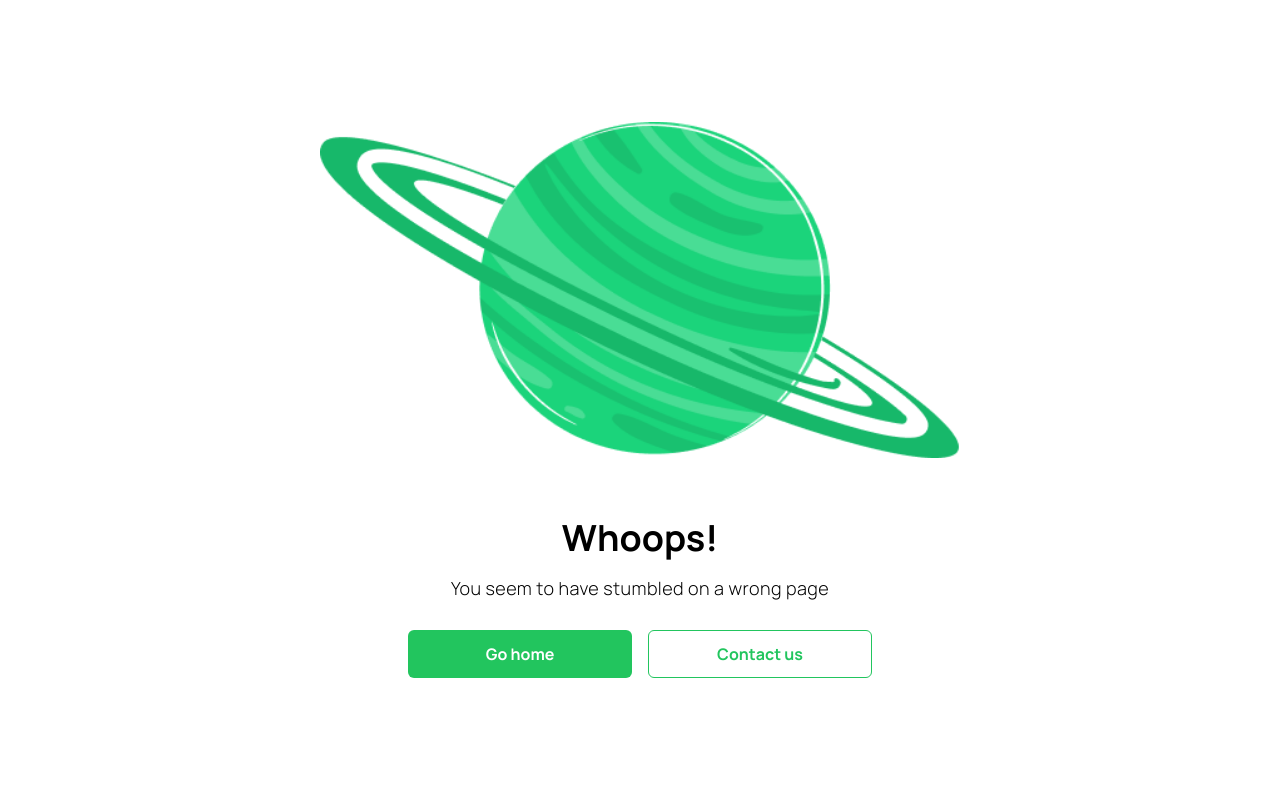
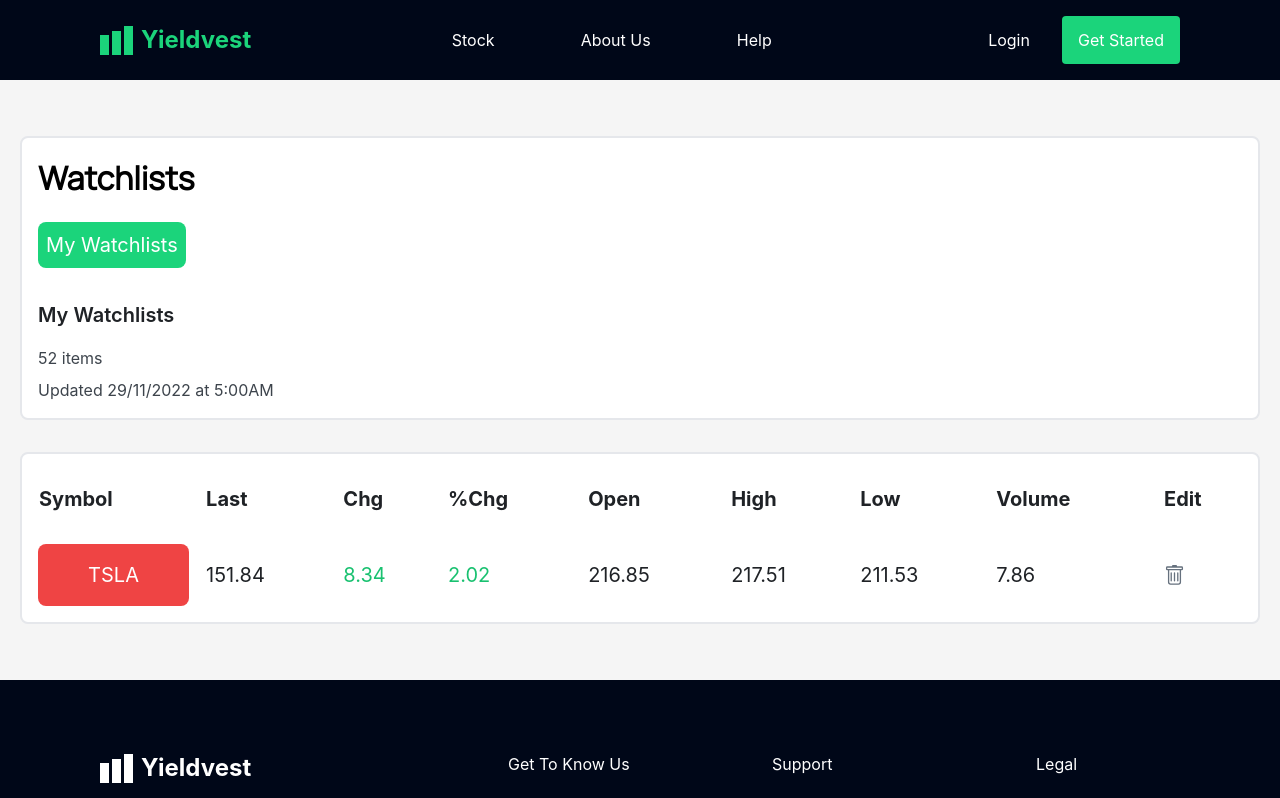
Before and after one commit to workshopapps/investment.web, a React (Create React App) app in the folder frontend/: page /watchlist in a window 1280 px wide. Shown: the top 798 px of the page. Built offline with nearby package versions, Linux system fonts and the light colour scheme; no server answers.

Commit message:
Styling: Implement watchlist page
- Created Watchlist head and watchlist table component
-Created watchlist page
- Added watchlist page to the routing

```diff
--- a/frontend/src/App.js
+++ b/frontend/src/App.js
@@ -48,6 +48,7 @@ import Login from './pages/login/Login';
 import Signup from './pages/signup/Signup';
 import Success from './pages/successPayment/Success';
 import Cancel from './pages/cancelPayment/Cancel';
+import Watchlist from './pages/watchlist/Watchlist.jsx';
 
 // Define Page Routes
 const router = createBrowserRouter([
@@ -234,6 +235,11 @@ const router = createBrowserRouter([
         path: '/cancel',
         element: <Cancel />,
         errorElement: <ErrorPage />
+    },
+    {
+        path: 'watchlist',
+        element: <Watchlist />,
+        errorElement: <ErrorPage />
     }
 ]);
 
--- /dev/null
+++ b/frontend/src/components/watchlist/WatchHead.jsx
@@ -0,0 +1,27 @@
+import React from 'react';
+
+const WatchHead = () => {
+    return (
+        <div className="bg-white mb-[32px] rounded-[8px] p-[16px] border-[2px]">
+            <div>
+                <h2 className="text-[21px] md:text-[32px] font-[600] font-Hauora mb-[10px] md:mb-[20px]">
+                    Watchlists
+                </h2>
+                <div className="watchlist-btns flex justify-start items-center mb-[20px] md:mb-[32px]">
+                    <div className="bg-primary102 text-white p-[8px] font-[400] text-[18px] md:text-[20px] rounded-[8px]">
+                        My Watchlists
+                    </div>
+                </div>
+                <h5 className="text-[18px] md:text-[20px] font-[600] text-[#1F2226] mb-[16px]">
+                    My Watchlists
+                </h5>
+                <div className="text-[16px] text-[#3D444C] font-[400]">
+                    <p className="mb-[8px]">52 items</p>
+                    <p>Updated 29/11/2022 at 5:00AM</p>
+                </div>
+            </div>
+        </div>
+    );
+};
+
+export default WatchHead;
--- /dev/null
+++ b/frontend/src/components/watchlist/WatchTable.jsx
@@ -0,0 +1,77 @@
+import React from 'react';
+import { BsTrash } from 'react-icons/bs';
+
+const WatchTable = () => {
+    const tableHead = ['Symbol', 'Last', 'Chg', '%Chg', 'Open', 'High', 'Low', 'Volume', 'Edit'];
+    const stockWatchLists = [
+        {
+            symbol: 'TSLA',
+            last: 151.84,
+            chg: 8.34,
+            perChg: 2.02,
+            open: 216.85,
+            high: 217.51,
+            low: 211.53,
+            volume: 7.86
+        }
+    ];
+    return (
+        <div className="bg-white border-[2px] rounded-[8px]">
+            <div className="overflow-x-auto ">
+                <table className="w-full divide-y border-spacing-[16px] md:border-spacing-[16px] border-separate">
+                    <thead className="">
+                        <tr>
+                            {tableHead.map((item, index) => {
+                                return (
+                                    <th
+                                        key={index}
+                                        scope="col"
+                                        className="py-3.5 text-left text-[20px] font-[700] text-[#1F2226]">
+                                        {item}
+                                    </th>
+                                );
+                            })}
+                        </tr>
+                    </thead>
+                    <tbody className="bg-white">
+                        {stockWatchLists.map((stock, index) => (
+                            <tr key={index} className={index % 2 === 0 ? undefined : 'bg-gray-50'}>
+                                <td className="whitespace-nowrap text-center  text-[20px] font-[400] text-white rounded-[8px] bg-red-500 mr-10px">
+                                    {stock.symbol}
+                                </td>
+                                <td className="whitespace-nowrap py-4 text-[20px] font-[400] text-[#1F2226]">
+                                    {stock.last}
+                                </td>
+                                <td className="whitespace-nowrap py-4 text-[20px] font-[400] text-[#19C170]">
+                                    {stock.chg}
+                                </td>
+                                <td className="whitespace-nowrap py-4 text-[20px] font-[400] text-[#19C170]">
+                                    {stock.perChg}
+                                </td>
+                                <td className="whitespace-nowrap py-4 text-[20px] font-[400] text-[#1F2226]">
+                                    {stock.open}
+                                </td>
+                                <td className="whitespace-nowrap py-4 text-[20px] font-[400] text-[#1F2226]">
+                                    {stock.high}
+                                </td>
+                                <td className="whitespace-nowrap py-4 text-[20px] font-[400] text-[#1F2226]">
+                                    {stock.low}
+                                </td>
+                                <td className="whitespace-nowrap py-4 text-[20px] font-[400] text-[#1F2226]">
+                                    {stock.volume}
+                                </td>
+                                <td className="relative whitespace-nowrap py-4 text-left text-sm font-medium">
+                                    <a href="#" className="text-[#66717E] hover:text-indigo-900">
+                                        <BsTrash className="text-[21px]" />
+                                    </a>
+                                </td>
+                            </tr>
+                        ))}
+                    </tbody>
+                </table>
+            </div>
+        </div>
+    );
+};
+
+export default WatchTable;
--- /dev/null
+++ b/frontend/src/pages/watchlist/Watchlist.jsx
@@ -0,0 +1,21 @@
+import React from 'react';
+import WatchHead from '../../components/watchlist/WatchHead';
+import WatchTable from '../../components/watchlist/WatchTable';
+import PageLayout from '../layout';
+
+const Watchlist = () => {
+    return (
+        <PageLayout>
+            <div className="w-full flex justify-center items-center px-[16px] py-[56px] bg-[#F5F5F5]">
+                <div className="max-w-[1240px] w-full">
+                    {/* Watch list */}
+                    <WatchHead />
+                    {/* Watchlist Body */}
+                    <WatchTable />
+                </div>
+            </div>
+        </PageLayout>
+    );
+};
+
+export default Watchlist;
--- /dev/null
+++ b/package.json
@@ -0,0 +1,5 @@
+{
+  "dependencies": {
+    "heroicons": "^2.0.13"
+  }
+}
```
Also changed, not shown: 1 other file (tests, documents, lock files or other folders).
